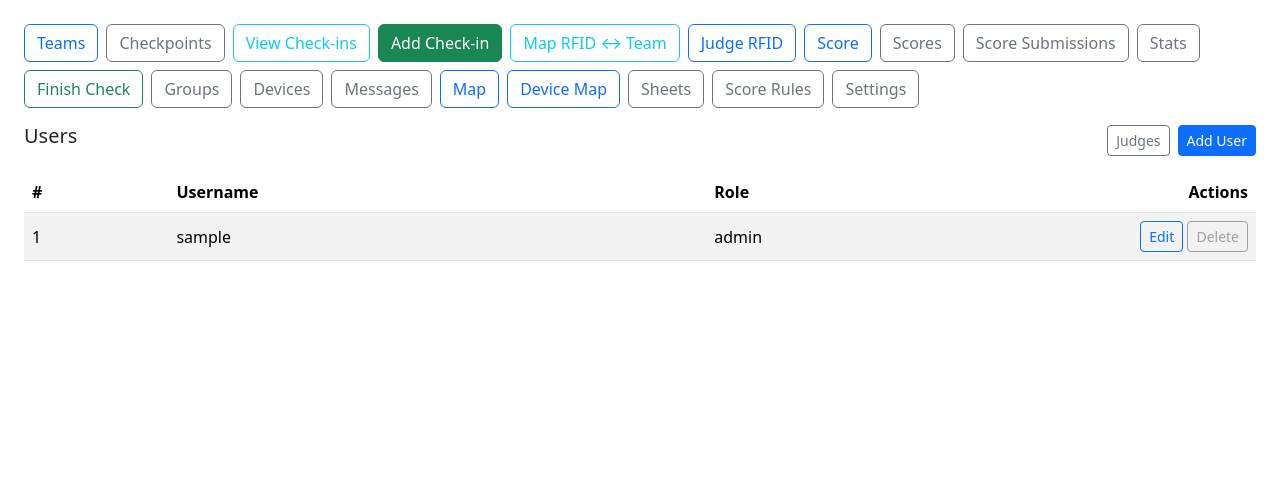
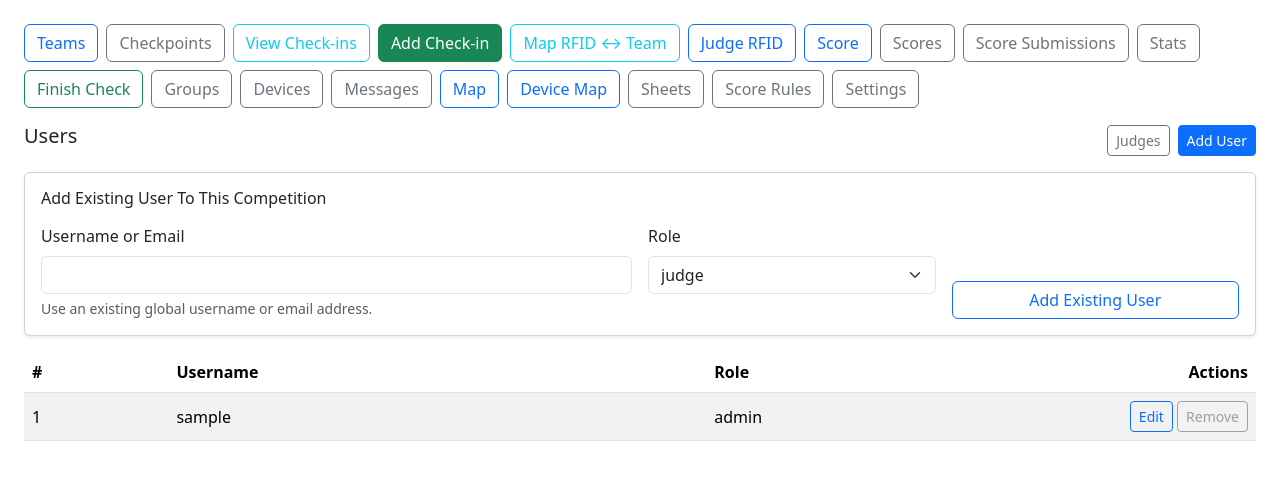
Before and after one commit to brinsoko/LoRa-CP, a Flask app: page /users/ in a window 1280 px wide. Shown: the part 121-601 px from the top of the page. Run offline with Flask 3, Linux system fonts and the light colour scheme; a user stored in the database is signed in; tables that the repository leaves empty hold one stand-in row (values such as "Sample post").

Commit message:
Fix a login bug, hardened input fields and added more notable error messaged.

```diff
--- a/app/blueprints/users/routes.py
+++ b/app/blueprints/users/routes.py
@@ -1,5 +1,6 @@
 # app/blueprints/users/routes.py
 from __future__ import annotations
+import re
 from flask import Blueprint, render_template, request, redirect, url_for, flash
 from flask_babel import gettext as _
 from flask_login import login_required
@@ -9,6 +10,25 @@ from app.utils.competition import get_current_competition_id
 from app.utils.perms import roles_required  # already in your project
 
 users_bp = Blueprint("users", __name__, template_folder="../../templates")
+
+_USERNAME_RE = re.compile(r"^[A-Za-z0-9._-]{1,50}$")
+_EMAIL_RE = re.compile(r"^[A-Za-z0-9.!#$%&'*+/=?^_`{|}~-]+@[A-Za-z0-9-]+(?:\.[A-Za-z0-9-]+)+$")
+
+
+def _normalize_existing_user_identifier(raw_value: str) -> tuple[str | None, str | None, str | None]:
+    value = (raw_value or "").strip()
+    if not value:
+        return None, None, _("Username or email is required.")
+
+    if "@" in value:
+        email = value.lower()
+        if not _EMAIL_RE.fullmatch(email):
+            return None, None, _("Enter a valid email address.")
+        return None, email, None
+
+    if not _USERNAME_RE.fullmatch(value):
+        return None, None, _("Username may only contain letters, numbers, dots, underscores, and hyphens.")
+    return value, None, None
 
 @users_bp.route("/", methods=["GET"])
 @roles_required("admin")
@@ -32,6 +52,67 @@ def list_users():
         user.membership_role = membership.role
         users.append(user)
     return render_template("users_list.html", users=users)
+
+
+@users_bp.route("/attach", methods=["POST"])
+@roles_required("admin")
+def attach_user():
+    comp_id = get_current_competition_id()
+    if not comp_id:
+        flash(_("Select a competition first."), "warning")
+        return redirect(url_for("main.select_competition"))
+
+    identifier = request.form.get("identifier") or ""
+    role = (request.form.get("role") or "viewer").strip().lower()
+    username, email, err = _normalize_existing_user_identifier(identifier)
+
+    if err:
+        flash(err, "warning")
+        return redirect(url_for("users.list_users"))
+
+    if role not in ("viewer", "judge", "admin"):
+        flash(_("Invalid role selected."), "warning")
+        return redirect(url_for("users.list_users"))
+
+    user = None
+    if username:
+        user = User.query.filter_by(username=username).first()
+    elif email:
+        user = User.query.filter_by(email=email).first()
+
+    if not user:
+        flash(_("No existing user matches that username or email."), "warning")
+        return redirect(url_for("users.list_users"))
+
+    membership = (
+        CompetitionMember.query
+        .filter(
+            CompetitionMember.user_id == user.id,
+            CompetitionMember.competition_id == comp_id,
+        )
+        .first()
+    )
+    if membership and membership.active:
+        flash(_("That user is already in this competition."), "info")
+        return redirect(url_for("users.list_users"))
+
+    if membership:
+        membership.active = True
+        membership.role = role
+        flash(_("User '%(user)s' re-added to this competition.", user=user.username), "success")
+    else:
+        db.session.add(
+            CompetitionMember(
+                competition_id=comp_id,
+                user_id=user.id,
+                role=role,
+                active=True,
+            )
+        )
+        flash(_("User '%(user)s' added to this competition.", user=user.username), "success")
+
+    db.session.commit()
+    return redirect(url_for("users.list_users"))
 
 @users_bp.route("/add", methods=["GET", "POST"])
 @roles_required("admin")
@@ -163,5 +244,5 @@ def delete_user(user_id: int):
         if u:
             db.session.delete(u)
     db.session.commit()
-    flash(_("User removed."), "success")
+    flash(_("User removed from this competition."), "success")
     return redirect(url_for("users.list_users"))
--- a/app/templates/login.html
+++ b/app/templates/login.html
@@ -5,7 +5,7 @@
     <h5 class="card-title mb-3">{{ _('Sign In') }}</h5>
     <form method="post">
       <div class="mb-3">
-        <label class="form-label">{{ _('Username') }}</label>
+        <label class="form-label">{{ _('Username or Email') }}</label>
         <input name="username" class="form-control" required autofocus>
       </div>
       <div class="mb-3">
--- a/app/templates/users_list.html
+++ b/app/templates/users_list.html
@@ -6,6 +6,36 @@
   <div class="d-flex gap-2">
     <a class="btn btn-sm btn-outline-secondary" href="{{ url_for('judges.assign_checkpoints') }}">{{ _('Judges') }}</a>
     <a class="btn btn-sm btn-primary" href="{{ url_for('users.add_user') }}">{{ _('Add User') }}</a>
+  </div>
+</div>
+
+<div class="card shadow-sm mb-3">
+  <div class="card-body">
+    <h6 class="card-title mb-3">{{ _('Add Existing User To This Competition') }}</h6>
+    <form method="post" action="{{ url_for('users.attach_user') }}" class="row g-3">
+      <div class="col-md-6">
+        <label class="form-label">{{ _('Username or Email') }}</label>
+        <input class="form-control"
+               type="text"
+               name="identifier"
+               maxlength="255"
+               autocomplete="off"
+               pattern="[A-Za-z0-9@._+\-]+"
+               required>
+        <div class="form-text">{{ _('Use an existing global username or email address.') }}</div>
+      </div>
+      <div class="col-md-3">
+        <label class="form-label">{{ _('Role') }}</label>
+        <select class="form-select" name="role" required>
+          <option value="viewer">{{ _('viewer') }}</option>
+          <option value="judge" selected>{{ _('judge') }}</option>
+          <option value="admin">{{ _('admin') }}</option>
+        </select>
+      </div>
+      <div class="col-md-3 d-flex align-items-end">
+        <button class="btn btn-outline-primary w-100" type="submit">{{ _('Add Existing User') }}</button>
+      </div>
+    </form>
   </div>
 </div>
 
@@ -31,10 +61,10 @@
           {% if current_user.id != u.id %}
           <form class="d-inline" method="post" action="{{ url_for('users.delete_user', user_id=u.id) }}"
                 onsubmit="return confirm('{{ _('Remove %(user)s from this competition? This will not affect other competitions.', user=u.username) }}');">
-            <button class="btn btn-sm btn-outline-danger">{{ _('Delete') }}</button>
+            <button class="btn btn-sm btn-outline-danger">{{ _('Remove') }}</button>
           </form>
           {% else %}
-          <button class="btn btn-sm btn-outline-secondary" disabled title="{{ _('Cannot delete yourself') }}">{{ _('Delete') }}</button>
+          <button class="btn btn-sm btn-outline-secondary" disabled title="{{ _('Cannot remove yourself') }}">{{ _('Remove') }}</button>
           {% endif %}
         </td>
       </tr>
```
Also changed, not shown: app/blueprints/checkpoints/routes.py (+50 -6 lines), app/blueprints/groups/routes.py (+29 -10 lines), app/blueprints/teams/routes.py (+44 -15 lines), app/resources/auth.py (+14 -1 lines), 1 other file.
